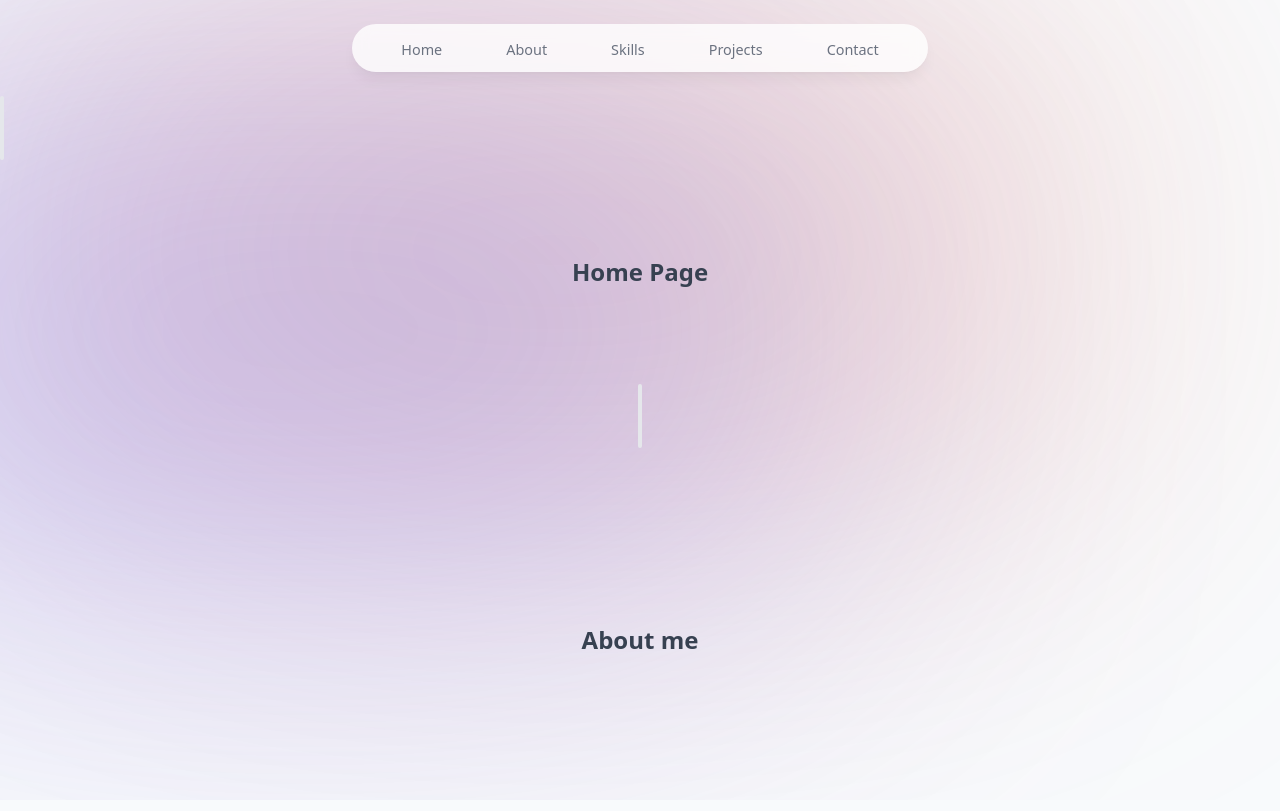
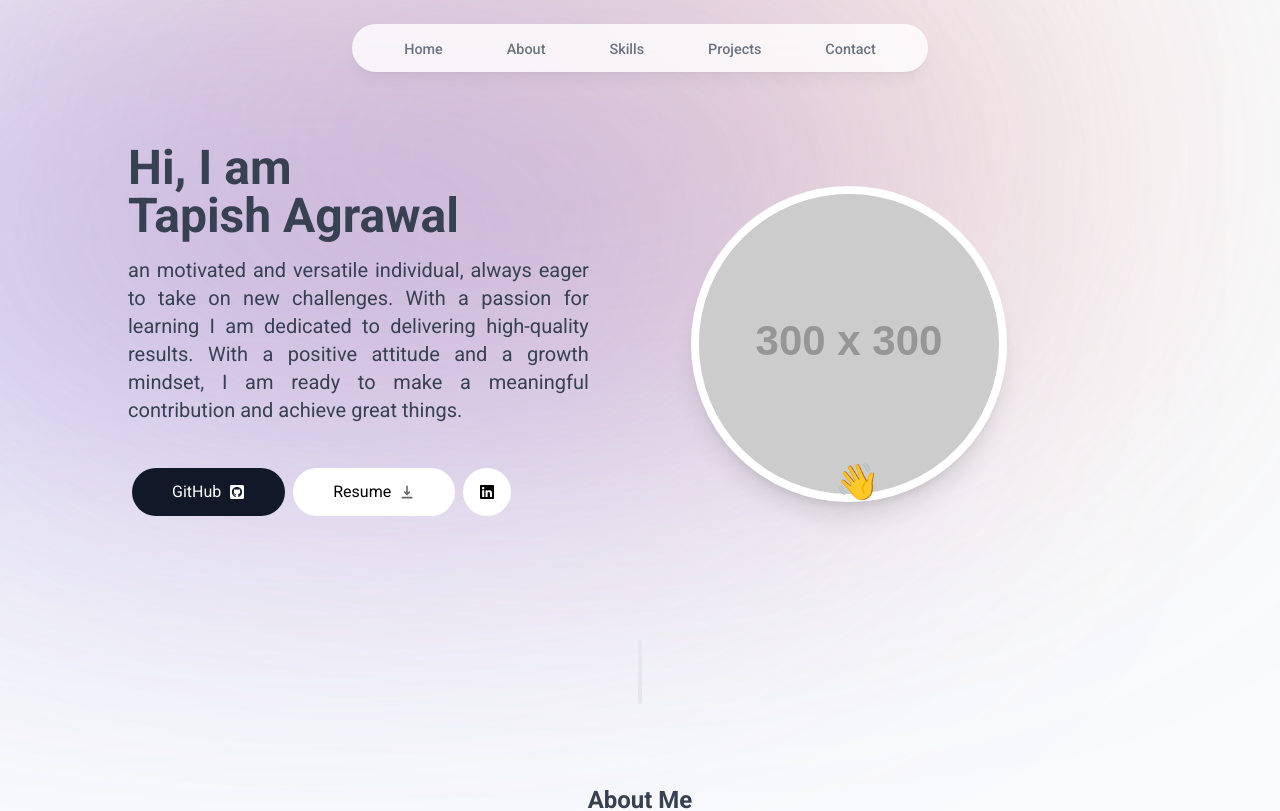
Before and after one commit to Tapishagrawal/Tapishagrawal.github.io, a React (Create React App) app: page / in a window 1280 px wide. Shown: the top 811 px of the page. Built offline with nearby package versions, Linux system fonts and the light colour scheme.

Commit message:
home and about section completed

```diff
--- a/package.json
+++ b/package.json
@@ -4,6 +4,8 @@
   "version": "0.1.0",
   "private": true,
   "dependencies": {
+    "@fortawesome/fontawesome-svg-core": "^6.4.2",
+    "@heroicons/react": "^2.0.18",
     "@testing-library/jest-dom": "^5.17.0",
     "@testing-library/react": "^13.4.0",
     "@testing-library/user-event": "^13.5.0",
@@ -11,6 +13,7 @@
     "framer-motion": "^10.16.4",
     "react": "^18.2.0",
     "react-dom": "^18.2.0",
+    "react-icons": "^4.11.0",
     "react-router-dom": "^6.16.0",
     "react-scripts": "5.0.1",
     "web-vitals": "^2.1.4"
--- a/src/App.css
+++ b/src/App.css
@@ -1,18 +1,25 @@
-body{
+@import url('https://fonts.googleapis.com/css2?family=Roboto:wght@100;300;400;500;700;900&family=Rubik:wght@300;400;500;600;700;800;900&display=swap');
+
+body {
   background-color: #f8fafc;
+  font-family: 'Roboto', sans-serif;
+}
 
-}
 ::-webkit-scrollbar {
-  width: 10px; /* Width of the scrollbar */
+  width: 10px;
+  /* Width of the scrollbar */
 }
 
 ::-webkit-scrollbar-track {
-  background: #cbd5e1; /* Background color of the scrollbar track */
+  background: #cbd5e1;
+  /* Background color of the scrollbar track */
 }
 
 ::-webkit-scrollbar-thumb {
   border: 3px solid #cbd5e1;
-  background: #737fc5; /* Color of the scrollbar thumb (the draggable part) */
-  border-radius: 6px; /* Border radius of the scrollbar thumb */
+  background: #737fc5;
+  /* Color of the scrollbar thumb (the draggable part) */
+  border-radius: 6px;
+  /* Border radius of the scrollbar thumb */
   padding: 5px;
 }
--- a/src/App.js
+++ b/src/App.js
@@ -1,28 +1,17 @@
-import logo from './logo.svg';
 import './App.css';
 import Header from './components/Header';
 import SectionDivider from './components/SectionDivider';
 import About from './Pages/About';
 import Home from './Pages/Home';
+import { BluerBackground } from './components/BluerBackground';
 
 function App() {
   return (
     <>
-      <div className='relative'>
-        <div className="text-gray-950">
-          <div className='bg-[#ea755243] absolute top-[-6rem] -z-[10] right-[11rem] h-[31.25rem]
-          w-[31.25rem] rounded-full blur-[10rem] sm:w-[68.75rem]'></div>
-        </div>
-        <div className="text-gray-950">
-          <div className='bg-[#6858e354] absolute top-[-1rem] -z-[10] left-[-35rem] h-[31.25rem]
-          w-[50rem] rounded-full blur-[10rem] sm:w-[68.75rem] md:left-[-33rem] lg:left-[-28rem] xl:left-[-15rem] 2xl:left-[-5rem]'></div>
-        </div>
-      </div>
+      <BluerBackground/>
       <Header />
       <Home/>
-      <div className='flex items-center justify-center'>
-        <SectionDivider />
-      </div>
+      <SectionDivider/>
       <About/>
 
     </>
--- a/src/Pages/About.jsx
+++ b/src/Pages/About.jsx
@@ -1,9 +1,14 @@
 import React from 'react'
+import { SectionHeading } from '../components/SectionHeading'
 
 export default function About() {
     return (
-        <section className='text-center my-20 text-2xl text-gray-700 font-bold'>
-            <h2>About me</h2>
+        <section id='about' className='mb-28 max-w-[43.1rem] m-auto text-center leading-8 sm:mb-40 '>
+            <SectionHeading>About Me</SectionHeading>
+            <p className='mb-3'>After graduating with a degree in B.Tech, I decided to pursue my passion for programming.I enrolled in a coding bootcamp known as a <span className='font-medium'>Masai School</span> and learned <span className='font-medium'>full-stack web development</span> My <span className='italic'>favorite part of programming</span> is the problem-solving aspect. I <span className='underline'>love</span> the feeling Finally, figure out a solution to a problem. My core stack is <span className='font-medium'> JavaScript, React, Node.js and MongoDB.</span> I also familiar with Typescript.
+            I'm always looking to learn new technologies. I am currently looking for a <span className='font-medium'> full-time position</span> as a software developer.
+            </p>
+            <p> When <span className='italic'>I'm not coding,</span> i enjoy playing video games, and watching movies. i also enjoy <span className='font-bold'>learning new things.</span> I am currently learning how to play the guitar.</p>
         </section>
     )
 }
--- a/src/Pages/Home.jsx
+++ b/src/Pages/Home.jsx
@@ -1,9 +1,57 @@
 import React from 'react'
-
+import { HiDownload } from "react-icons/hi";
+import { FaGithubSquare, FaLinkedin } from "react-icons/fa";
+import { motion } from "framer-motion"
 export default function Home() {
     return (
-        <div id='home' className='text-center text-2xl text-gray-700 font-bold'>
-            Home Page
+        <div id='home' className='pt-32 w-[80%] m-auto flex justify-between items-center'>
+            <div className='w-[45%]'>
+                <motion.div
+                    initial={{ opacity: 0, x: -100 }}
+                    animate={{ opacity: 1, x: 0 }}
+                    transition={{
+                        duration: 0.4
+                    }}
+                >
+                    <h1 className='text-5xl font-bold my-4 text-gray-700'>Hi, I am <br /> Tapish Agrawal</h1>
+                    <p className='text-justify leading-7 text-xl font-normal text-gray-700 mb-4'> an motivated and versatile individual, always eager to take on new challenges. With a passion for learning I am dedicated to delivering high-quality results. With a positive attitude and a growth mindset, I am ready to make a meaningful contribution and achieve great things.</p>
+                </motion.div>
+                <motion.div className='my-10 flex'
+                    initial={{ opacity: 0, y: 50 }}
+                    animate={{ opacity: 1, y: 0 }}
+                    transition={{
+                        delay: 0.3
+                    }}
+                >
+                    <a className='m-1 bg-gray-900 hover:bg-gray-800 px-10 py-3 rounded-full text-white flex items-center gap-2 focus:scale-105 hover:scale-105 active:scale-100 transition' href="https://github.com/Tapishagrawal">GitHub <FaGithubSquare /></a>
+                    <a className='group m-1 bg-white px-10 py-3 rounded-full flex items-center gap-2 focus:scale-105 hover:scale-105 active:scale-100 transition' href="/" target="_blank">Resume <span className='inline-block opacity-60 group-hover:translate-y-1 transition'><HiDownload /></span></a>
+                    <a className='m-1 bg-white px-4 py-3 rounded-full flex items-center gap-2 focus:scale-105 hover:scale-105 active:scale-100 transition' href="https://www.linkedin.com/in/tapish-agrawal/" target="_blank"><FaLinkedin /></a>
+                </motion.div>
+            </div>
+            <motion.div className='w-[45%] relative'
+
+            >
+                <motion.div
+                    initial={{ opacity: 0, scale: 0 }}
+                    animate={{ opacity: 1, scale: 1 }}
+                    transition={{
+                        type:"tween",
+                        duration: 0.3
+                    }}
+                >
+                    <img className='rounded-full border-8 border-white shadow-xl' src="https://placehold.co/300x300/png" alt="Tapish Agrawal" />
+                </motion.div>
+                <motion.span
+                    initial={{ opacity: 0, scale: 0 }}
+                    animate={{ opacity: 1, scale: 1 }}
+                    transition={{
+                        type:"spring",
+                        stiffness:125,
+                        duration: 0.6,
+                        delay:0.3
+                    }}
+                className='absolute bottom-0 right-[17rem] text-4xl'>👋</motion.span>
+            </motion.div>
         </div>
     )
 }
--- /dev/null
+++ b/src/components/BluerBackground.jsx
@@ -0,0 +1,14 @@
+import React from 'react'
+
+export const BluerBackground = () => {
+    return (
+        <div className='relative'>
+            <div className="text-gray-950">
+                <div className='bg-[#ea755243] absolute top-[-6rem] -z-[10] right-[11rem] h-[31.25rem] w-[31.25rem] rounded-full blur-[10rem] sm:w-[68.75rem]'></div>
+            </div>
+            <div className="text-gray-950">
+                <div className='bg-[#6858e354] absolute top-[-1rem] -z-[10] left-[-35rem] h-[31.25rem] w-[50rem] rounded-full blur-[10rem] sm:w-[68.75rem] md:left-[-33rem] lg:left-[-28rem] xl:left-[-15rem] 2xl:left-[-5rem]'></div>
+            </div>
+        </div>
+    )
+}
--- a/src/components/Header.jsx
+++ b/src/components/Header.jsx
@@ -1,7 +1,6 @@
 "use client";
-import React, { useEffect } from 'react'
+import React from 'react'
 import { motion } from "framer-motion";
-import SectionDivider from './SectionDivider';
 
 const links = [
     {
@@ -28,7 +27,7 @@ const links = [
 
 export default function Header() {
     return (
-        <header className='z-[999] relative'>
+        <header className='z-[999] relative' id="nav-menu">
             <motion.div className='fixed top-0 left-1/2  h-[3rem] w-full rounded-none border-white border-opacity-40 bg-white bg-opacity-80 shadow-lg shadow-black/5 backdrop-blur-[0.5rem] sm:top-6 sm:w-[36rem] sm:rounded-full'
                 initial={{ y: -100, x: "-50%", opacity: 0 }}
                 animate={{ y: 0, x: "-50%", opacity: 1 }}
@@ -41,12 +40,16 @@ export default function Header() {
                             initial={{ y: -100, opacity: 0 }}
                             animate={{ y: 0, opacity: 1 }}
                         >
-                            <a className='flex w-full items-center justify-center px-3 py-3 hover:text-gray-950 transition' href={link.hash}>{link.name}</a>
+                            <a
+                                className='flex w-full items-center justify-center px-3 py-3 hover:text-gray-950 transition'
+                                href={link.hash}
+                            >
+                                {link.name}
+                            </a>
                         </motion.li>
                     ))}
                 </ul>
             </nav>
-            <SectionDivider/>
         </header>
     )
 }
--- a/src/components/SectionDivider.jsx
+++ b/src/components/SectionDivider.jsx
@@ -8,10 +8,12 @@ export default function SectionDivider() {
     }, [])
 
     return (
-        <motion.div
-            initial={{ opacity: 0, y: 100 }}
-            animate={{ opacity: 1, y: 0 }}
-            className='bg-gray-200 my-24 h-16 w-1 rounded-full hidden sm:block'
-        ></motion.div>
+        <div className='flex justify-center items-center'>
+            <motion.div
+                initial={{ opacity: 0, y: 100 }}
+                animate={{ opacity: 1, y: 0 }}
+                className='bg-gray-200 my-20 h-16 w-1 rounded-full hidden sm:block'
+            ></motion.div>
+        </div>
     )
 }
--- /dev/null
+++ b/src/components/SectionHeading.jsx
@@ -0,0 +1,7 @@
+import React from 'react'
+
+export const SectionHeading = ({children}) => {
+    return (
+        <div className='text-center mb-8 text-2xl text-gray-700 font-bold'>{children}</div>
+    )
+}
```
Also changed, not shown: 1 other file (tests, documents, lock files or other folders).
